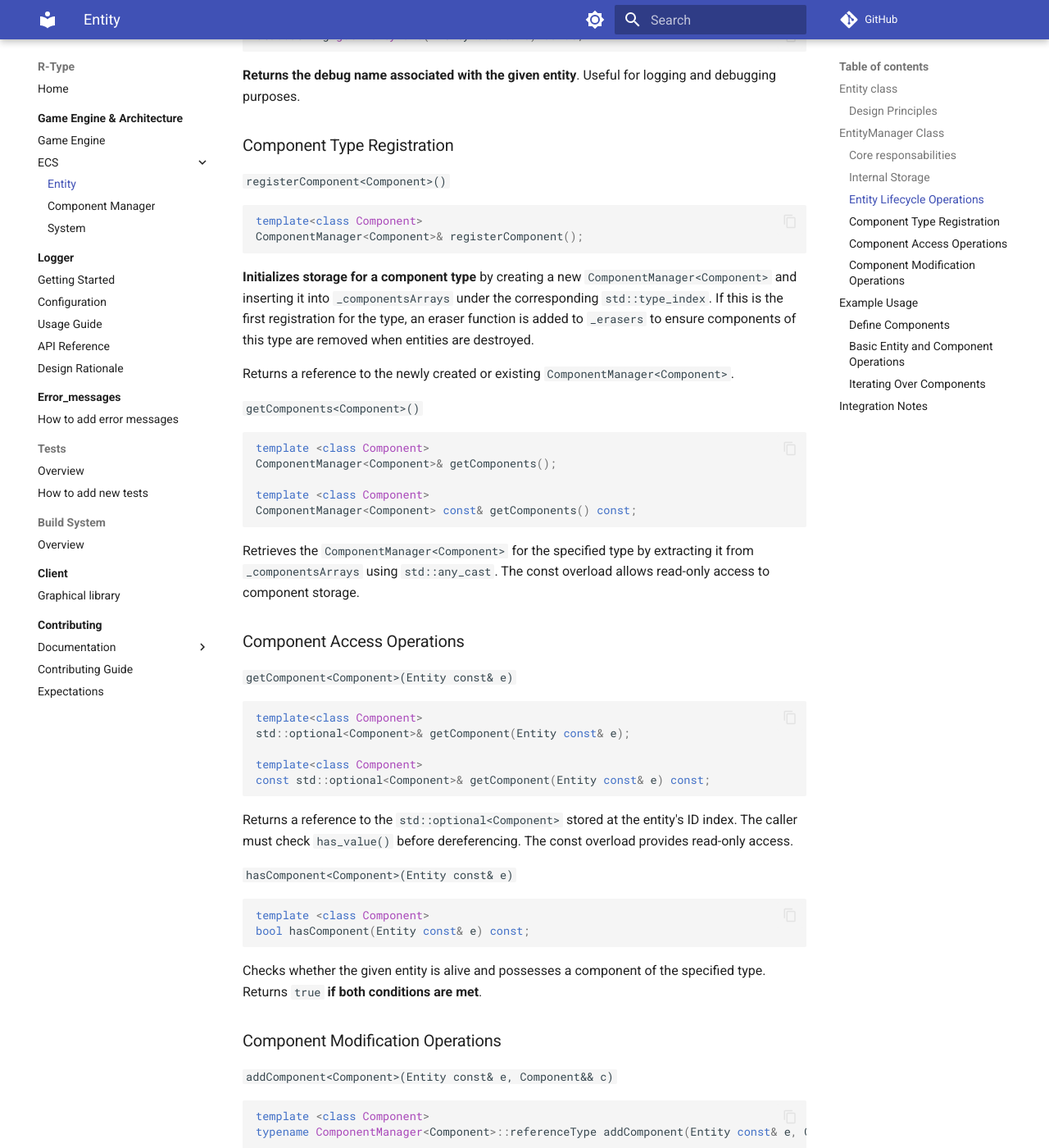
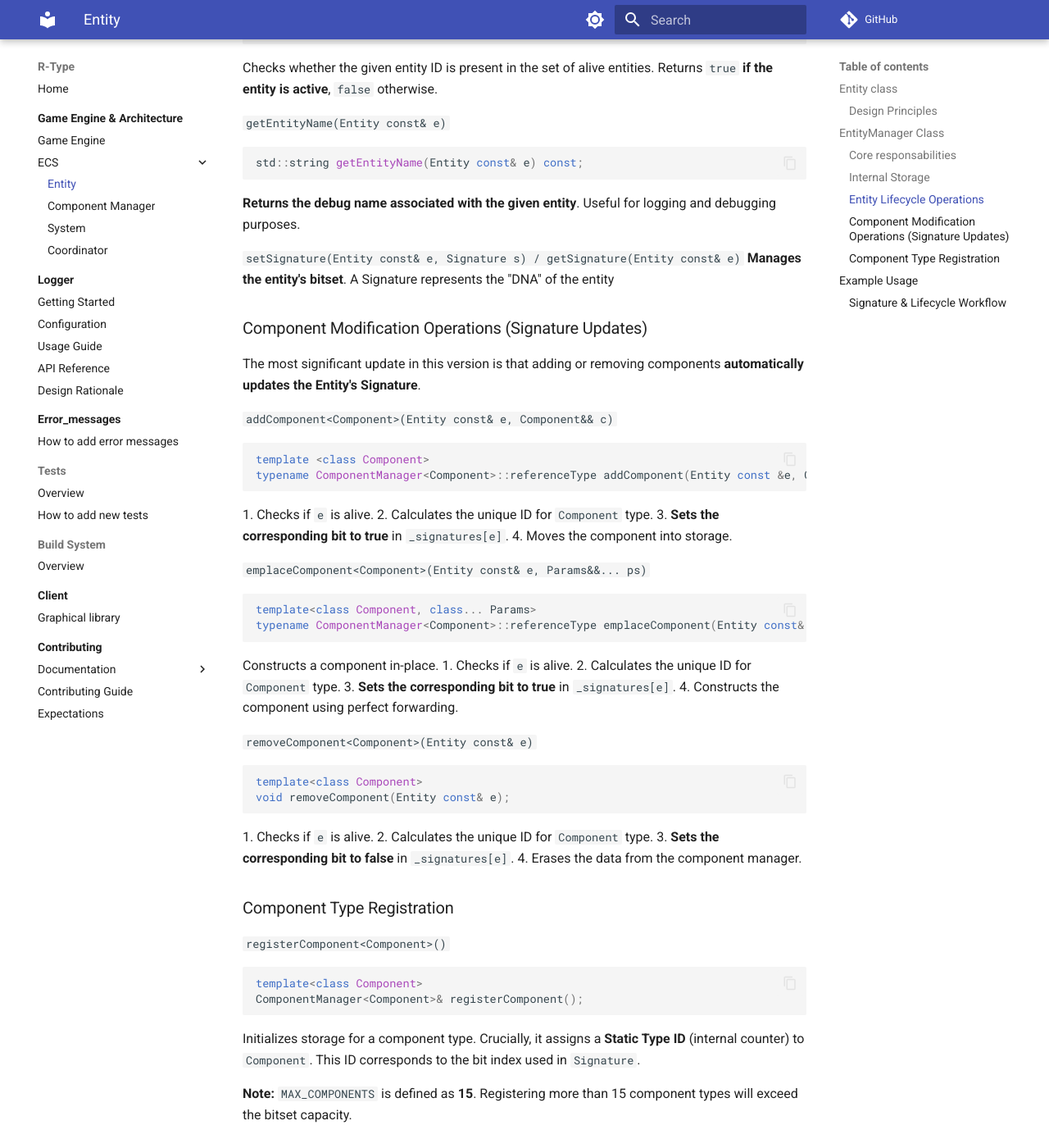
Before and after one commit to eliestroun14/R-Type, an MkDocs documentation site: the page built from docs/GameEngine&Architecture/ECS/entity.md, in a window 1280 px wide and 1400 px high, scrolled down 3781 px. Shown: the whole window at 82% size. Built offline with MkDocs 1.6.1 and Material for MkDocs 9.7.7, drawn with Linux system fonts in a browser that asks for light colours; comment, search, counter and statistics services are not loaded; some of the changed text lies outside the part shown.

Commit message:
feat(MVP/ECS/v2): update the doc for the ECS update the Entity doc update the System doc add the Coordinator doc

````diff
--- a/docs/GameEngine&Architecture/ECS/entity.md
+++ b/docs/GameEngine&Architecture/ECS/entity.md
@@ -4,24 +4,23 @@ In our ECS, we have two classes reserved to entities. We have the `Entity` class
 
 ## `Entity` class
 
-An `Entity` simply an ID with a name for debugging purposes. **It does not contain anything.**
+An `Entity` is simply an ID. **It does not contain anything.**
 
 Here the class:
 
 ```c++
 class Entity {
     public:
+        // Implicit conversion to size_t allows Entity to be used as an array index
         operator std::size_t() const {
             return this->_id;
         }
 
     private:
         std::size_t _id;
-        std::string _name;
 
         // private constructor: only the EntityManager is able to create new entity
-        explicit Entity(std::size_t id, std::string name)
-            : _id(id), _name(name) {}
+        explicit Entity(std::size_t id) : _id(id) {}
 
         // friend of EntityManager
         friend class EntityManager;
@@ -33,65 +32,70 @@ The `Entity` class follows a strict encapsulation pattern:
 
 - **Private constructor**: Only `EntityManager` can instantiate entities.
 - **Friend declaration**: `EntityManager` has privileged access to create entities.
-- **Implicit conversion**: The `operator std::size_t()` allows entities to be used directly as indices.
+- **Implicit conversion**: The `operator std::size_t()` allows entities to be used directly as indices in `std::vector` or `std::array`.
 
 This design ensures that all entity creation and lifecycle management flows through **a single point of control**.
 
 ```c++
-explicit Entity(std::size_t id, std::string name) : _id(id), _name(name) {}
+explicit Entity(std::size_t id) : _id(id) {}
 
 friend class EntityManager;
 ```
 
 ## `EntityManager` Class
 
-`EntityManager` **owns the complete lifecycle of every entity in the system**. It allocates IDs, reclaims them, coordinates all component storage, and provides the only interface for entity and component operations.
+`EntityManager` **owns the complete lifecycle of every entity in the system**. It allocates IDs, manages "Signatures" (bitsets representing active components), coordinates component storage, and provides the interface for entity/component operations.
 
 Here is the class:
 
 ```c++
+#define MAX_COMPONENTS 15
+
 class EntityManager {
+    using Signature = std::bitset<MAX_COMPONENTS>;
+
     public :
         EntityManager() = default;
 
+        // Component Registration
         template<class Component>
-        ComponentManager<Component>& registerComponent() {}
-
+        ComponentManager<Component>& registerComponent();
 
         template <class Component>
-        ComponentManager<Component> &getComponents() {}
+        ComponentManager<Component> &getComponents();
 
         template <class Component>
-        ComponentManager<Component> const &getComponents() const {}
+        ComponentManager<Component> const &getComponents() const;
 
+        // Component Access
+        template<class Component>
+        std::optional<Component>& getComponent(Entity const& e);
 
         template<class Component>
-        std::optional<Component>& getComponent(Entity const& e) {}
+        const std::optional<Component>& getComponent(Entity const& e) const;
+
+        // Signature Management
+        void setSignature(Entity const &e, Signature signature);
+        Signature getSignature(Entity const &e);
+
+        // Entity Lifecycle
+        Entity spawnEntity(std::string name);
+        void killEntity(Entity const &entity);
+        bool isAlive(Entity const& e) const;
+        std::string getEntityName(Entity const& e) const;
+
+        // Component Logic
+        template <class Component>
+        bool hasComponent(Entity const& e) const;
+
+        template <class Component>
+        typename ComponentManager<Component>::referenceType addComponent(Entity const &e, Component &&c);
+
+        template<class Component, class... Params>
+        typename ComponentManager<Component>::referenceType emplaceComponent(Entity const& e, Params&&... ps);
 
         template<class Component>
-        const std::optional<Component>& getComponent(Entity const& e) const {}
-
-
-        Entity spawnEntity(std::string name) {}
-
-        void killEntity(Entity const &entity) {}
-
-        bool isAlive(Entity const& e) const {}
-
-        std::string getEntityName(Entity const& e) const {}
-
-
-        template <class Component>
-        bool hasComponent(Entity const& e) const {}
-
-        template <class Component>
-        typename ComponentManager<Component>::referenceType addComponent(Entity const &e, Component &&c) {}
-
-        template<class Component, class... Params>
-        typename ComponentManager<Component>::referenceType emplaceComponent(Entity const& e, Params&&... ps) {}
-
-        template<class Component>
-        void removeComponent(Entity const& e) {}
+        void removeComponent(Entity const& e);
 
 
     private:
@@ -100,8 +104,10 @@ class EntityManager {
 
         size_t _nextId = 0;
         std::vector<std::size_t> _freeIds;
+        std::unordered_set<std::size_t> _aliveEntities;
 
-        std::unordered_set<std::size_t> _aliveEntities;
+        std::vector<Signature> _signatures;
+        std::vector<std::string> _entitiesName;
 };
 ```
 
@@ -109,19 +115,21 @@ class EntityManager {
 
 `EntityManager` performs four primary tasks:
 
-1. **Entity lifecycle management**: Create and destroy entities with ID allocation and recycling.
-2. **Component type registration**: Maintain one ComponentManager<T> per registered component type.
-3. **Component operations**: Attach, construct, access, and remove components for any entity.
-4. **Entity tracking**: Monitor which entity IDs are alive and recycle dead ones.
+1. **Entity lifecycle management**: Create/destroy entities and recycle IDs.
+2. **Signature Management**: Track which components an entity possesses using bitsets (`std::bitset`).
+3. **Component type registration**: Assign unique IDs to component types and maintain storage.
+4. **Component operations**: Attach/detach components and automatically update Entity Signatures.
+5. **Entity tracking**: Monitor alive entities and their debug names.
 
 ### Internal Storage
 The class maintains **several data structures**:
 
-- `_componentsArrays`: Maps `std::type_index` to `std::any`-wrapped `ComponentManager<T>` instances, one per component type.
-- `_erasers`: Maps `std::type_index` to cleanup functions that remove components when an entity is destroyed.
-- `_nextId`: Counter for issuing fresh entity IDs.
-- `_freeIds`: Pool of recycled IDs from destroyed entities.
+- `_componentsArrays`: Maps `std::type_index` to `ComponentManager<T>`.
+- `_erasers`: Cleanup functions for component removal.
+- `_signatures`: A `std::vector` of **Bitsets**. Index `i` corresponds to Entity `i`. It allows Systems to quicly filter entities based on which components they possess.
 - `_aliveEntities`: Set of currently active entity IDs.
+- `_entitiesName`: Vector storing the name string of each entity (for debugging).
+- `_nextId` & `_freeIds`: ID generation and recycling.
 
 **Each component type** is stored in a dedicated `ComponentManager<T>`. When registering a component type, an eraser function is also installed to ensure proper cleanup when entities are destroyed.
 
@@ -131,14 +139,22 @@ The class maintains **several data structures**:
 ```c++
 Entity spawnEntity(std::string name);
 ```
-**Creates a new entity with the given name**. If recycled IDs are available in `_freeIds`, one is reused; otherwise, a fresh ID is issued from `_nextId`. The ID is recorded in `_aliveEntities` and returned as an Entity object.
+**Creates a new entity**.
+1. Allocates an ID (new or recycled).
+2. **Resets the entity's Signature** (sets all bits to 0) to ensure it starts fresh.
+3. Marks the ID as alive.
+4. Stores the entity's name.
 
 
 `killEntity(Entity const& entity)`
 ```c++
 void killEntity(Entity const& entity);
 ```
-**Destroys an entity** by removing its ID from `_aliveEntities`, returning the ID to `_freeIds` for recycling, and invoking every registered eraser function to remove all of its components across all component types.
+**Destroys an entity**.
+1. Removes ID from `_aliveEntities`.
+2. Adds ID to `_freeIds`.
+3. **Resets the Signature** immediately. This ensures Systems stop processing this entity even before the data is overwritten.
+4. Invokes all eraser functions to clear component data.
 
 `isAlive(Entity const& e)`
 ```c++
@@ -152,6 +168,44 @@ std::string getEntityName(Entity const& e) const;
 ```
 **Returns the debug name associated with the given entity**. Useful for logging and debugging purposes.
 
+`setSignature(Entity const& e, Signature s) / getSignature(Entity const& e)`
+**Manages the entity's bitset**. A Signature represents the "DNA" of the entity
+
+### Component Modification Operations (Signature Updates)
+
+The most significant update in this version is that adding or removing components **automatically updates the Entity's Signature**.
+
+`addComponent<Component>(Entity const& e, Component&& c)`
+```c++
+template <class Component>
+typename ComponentManager<Component>::referenceType addComponent(Entity const &e, Component &&c);
+```
+1. Checks if `e` is alive.
+2. Calculates the unique ID for `Component` type.
+3. **Sets the corresponding bit to true** in `_signatures[e]`.
+4. Moves the component into storage.
+
+`emplaceComponent<Component>(Entity const& e, Params&&... ps)`
+```c++
+template<class Component, class... Params>
+typename ComponentManager<Component>::referenceType emplaceComponent(Entity const& e, Params&&... ps);
+```
+Constructs a component in-place.
+1. Checks if `e` is alive.
+2. Calculates the unique ID for `Component` type.
+3. **Sets the corresponding bit to true** in `_signatures[e]`.
+4. Constructs the component using perfect forwarding.
+
+`removeComponent<Component>(Entity const& e)`
+```c++
+template<class Component>
+void removeComponent(Entity const& e);
+```
+1. Checks if `e` is alive.
+2. Calculates the unique ID for `Component` type.
+3. **Sets the corresponding bit to false** in `_signatures[e]`.
+4. Erases the data from the component manager.
+
 ### Component Type Registration
 
 `registerComponent<Component>()`
@@ -159,174 +213,39 @@ std::string getEntityName(Entity const& e) const;
 template<class Component>
 ComponentManager<Component>& registerComponent();
 ```
-**Initializes storage for a component type** by creating a new `ComponentManager<Component>` and inserting it into `_componentsArrays` under the corresponding `std::type_index`. If this is the first registration for the type, an eraser function is added to `_erasers` to ensure components of this type are removed when entities are destroyed.
+Initializes storage for a component type. Crucially, it assigns a **Static Type ID** (internal counter) to `Component`. This ID corresponds to the bit index used in `Signature`.
 
-Returns a reference to the newly created or existing `ComponentManager<Component>`.
-
-`getComponents<Component>()`
-```c++
-template <class Component>
-ComponentManager<Component>& getComponents();
-
-template <class Component>
-ComponentManager<Component> const& getComponents() const;
-```
-Retrieves the `ComponentManager<Component>` for the specified type by extracting it from `_componentsArrays` using `std::any_cast`. The const overload allows read-only access to component storage.
-
-### Component Access Operations
-
-`getComponent<Component>(Entity const& e)`
-```c++
-template<class Component>
-std::optional<Component>& getComponent(Entity const& e);
-
-template<class Component>
-const std::optional<Component>& getComponent(Entity const& e) const;
-```
-Returns a reference to the `std::optional<Component>` stored at the entity's ID index. The caller must check `has_value()` before dereferencing. The const overload provides read-only access.
-
-`hasComponent<Component>(Entity const& e)`
-```c++
-template <class Component>
-bool hasComponent(Entity const& e) const;
-```
-Checks whether the given entity is alive and possesses a component of the specified type. Returns `true` **if both conditions are met**.
-
-### Component Modification Operations
-
-`addComponent<Component>(Entity const& e, Component&& c)`
-```c++
-template <class Component>
-typename ComponentManager<Component>::referenceType addComponent(Entity const& e, Component&& c);
-```
-Attaches an already-constructed component to the entity by moving it into storage. The entity must be alive. Returns a reference to the stored `std::optional<Component>`.
-
-`emplaceComponent<Component>(Entity const& e, Params&&... ps)`
-```c++
-template<class Component, class... Params>
-typename ComponentManager<Component>::referenceType emplaceComponent(Entity const& e, Params&&... ps);
-```
-Constructs a component directly in the storage at the entity's index using perfect forwarding. **This avoids unnecessary copies or moves**. The entity **must be alive**, and the component type **must have a constructor matching the provided arguments**. Returns a reference to the newly constructed component.
-
-`removeComponent<Component>(Entity const& e)`
-```c++
-template<class Component>
-void removeComponent(Entity const& e);
-```
-**Erases the component of the specified type from the entity** by calling `reset()` on the corresponding `std::optional`. The slot becomes empty but remains allocated in the `ComponentManager`.
+**Note:** `MAX_COMPONENTS` is defined as **15**. Registering more than 15 component types will exceed the bitset capacity.
 
 ## Example Usage
 
-The following examples demonstrate typical ECS workflows using `EntityManager`.
-
-#### Define Components
-
-```c++
-struct Position {
-    float x;
-    float y;
-
-    // Constructor is needed to use emplaceComponent()
-    Position(float xx, float yy) : x(xx), y(yy) {}
-};
-
-struct Velocity {
-    float vx;
-    float vy;
-
-    // Constructor is needed to use emplaceComponent()
-    Velocity(float vxx, float vyy) : vxx(vx), vy(vyy) {}
-};
-```
-> [!NOTE]
-> Components must have constructors if you intend to use `emplaceComponent()`.
-> Without a constructor, use the aggregate initialization syntax with `addComponent()` instead.
-
-#### Basic Entity and Component Operations
-
+#### Signature & Lifecycle Workflow
 ```c++
 int main()
 {
-    // Initialize ECS
     EntityManager em;
+    em.registerComponent<Position>(); // Type ID 0
+    em.registerComponent<Velocity>(); // Type ID 1
 
-    // Register component types
-    em.registerComponent<Position>();
-    em.registerComponent<Velocity>();
+    Entity player = em.spawnEntity("Player");
 
-    // Create entities
-    Entity e1 = em.spawnEntity("Player");
-    Entity e2 = em.spawnEntity("Enemy");
+    // Signature starts at 00...00
 
-    // Attach components to entities
-    em.emplaceComponent<Position>(e1, 10.f, 20.f);
-    em.emplaceComponent<Velocity>(e1, 1.f, 0.f);
+    // Add Position -> Bit 0 turns ON
+    em.emplaceComponent<Position>(player, 10, 20);
+    // Signature is now 00...01
 
-    em.emplaceComponent<Position>(e2, -5.f, 3.f);
+    // Add Velocity -> Bit 1 turns ON
+    em.emplaceComponent<Velocity>(player, 1, 1);
+    // Signature is now 00...11
 
-    // Access components
-    auto& pos1 = em.getComponent<Position>(e1);
-    auto& vel1 = em.getComponent<Velocity>(e1);
+    // Systems can now match this signature!
 
-    if (pos1 && vel1) {
-        pos1->x += vel1->vx;
-        pos1->y += vel1->vy;
-    }
+    // Remove Position -> Bit 0 turns OFF
+    em.removeComponent<Position>(player);
+    // Signature is now 00...10
 
-    // Check component presence
-    bool has_vel = em.hasComponent<Velocity>(e2);
-
-    // Remove components
-    em.removeComponent<Position>(e2);
-
-    // Destroy entities
-    em.killEntity(e2);
-
-    return 0;
+    em.killEntity(player);
+    // Signature is reset to 00...00 immediately
 }
 ```
-This example demonstrates the **complete workflow**: registering component types, creating entities, attaching components, accessing and modifying component data, and cleaning up entities.
-
-#### Iterating Over Components
-
-```c++
-int main(void)
-{
-    // Setup
-    EntityManager em;
-    em.registerComponent<Position>();
-
-    Entity e1 = em.spawnEntity("A");
-    Entity e2 = em.spawnEntity("B");
-    Entity e3 = em.spawnEntity("C");
-
-    em.emplaceComponent<Position>(e1, 1.f, 2.f);
-    em.emplaceComponent<Position>(e2, 3.f, 4.f);
-    em.emplaceComponent<Position>(e3, 5.f, 6.f);
-
-    // Iterate over all positions
-    auto& positions = em.getComponents<Position>();
-
-    for (std::size_t id = 0; id < positions.size(); ++id) {
-        // Skip empty slots
-        if (!positions[id].has_value())
-            continue;
-
-        // Skip dead entities
-        if (!em.isAlive(Entity{id, ""}))
-            continue;
-
-        // Process component
-        auto& pos = positions[id].value();
-        pos.x += 10.f;
-        pos.y += 10.f;
-    }
-
-    return 0;
-}
-```
-This pattern is typical for systems in an ECS architecture: retrieve the `ComponentManager` for relevant types, iterate over all indices, filter out empty slots and dead entities, then process the components. This approach provides cache-friendly iteration over dense component data.
-
-## Integration Notes
-
-`EntityManager` serves as **the central coordinator** between **entities and their components**. It maintains type-erased storage for all component types while providing type-safe access through template methods. The use of `std::any` allows dynamic registration of component types without requiring compile-time knowledge of all possible components, while `std::type_index` ensures type safety at runtime.
--- a/mkdocs.yml
+++ b/mkdocs.yml
@@ -94,6 +94,7 @@ nav:
       - Entity: GameEngine&Architecture/ECS/entity.md
       - Component Manager: GameEngine&Architecture/ECS/component-manager.md
       - System: GameEngine&Architecture/ECS/system.md
+      - Coordinator: GameEngine&Architecture/ECS/coordinator.md
 
   - Logger:
     - Overview: Logger/index.md
````
Also changed, not shown: docs/GameEngine&Architecture/ECS/coordinator.md (added, +118 -0 lines), docs/GameEngine&Architecture/ECS/system.md (+2 -2 lines).
